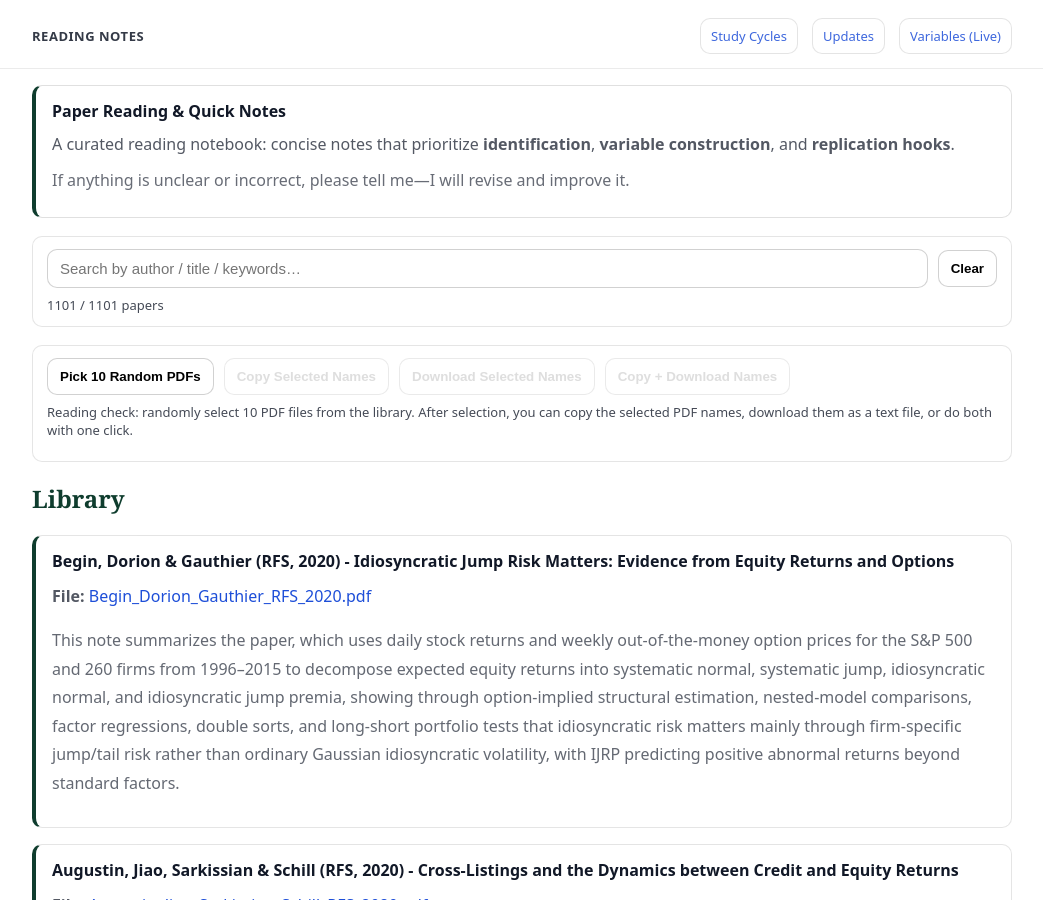
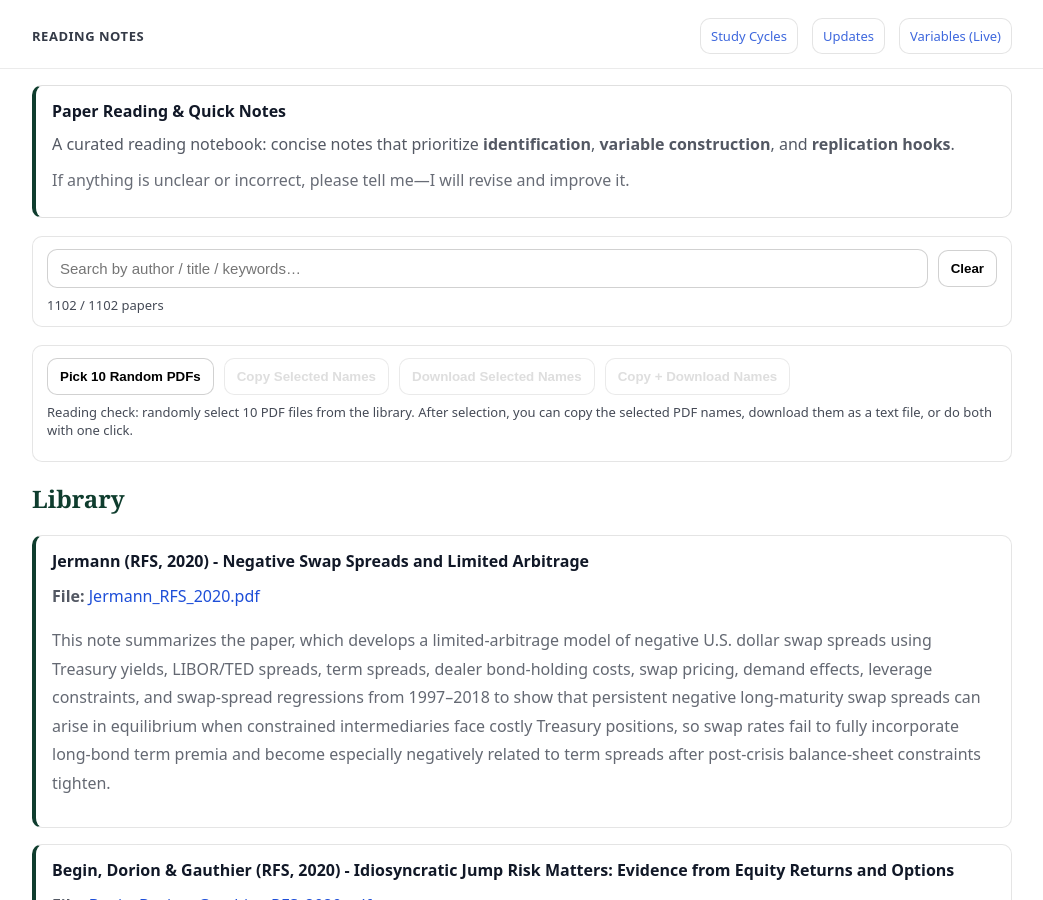
Before and after one commit to yaxinzn/study-archive, a Jekyll site: the page built from reading/index.md, in a window 1280 px wide and 900 px high. Shown: the whole window, without its empty margins (118-1161 px from the left). Built offline with Jekyll 4.4.1, drawn with Linux system fonts in a browser that asks for light colours.

Commit message:
Reading: add/update Jermann_RFS_2020.pdf

```diff
--- a/_data/reading.yml
+++ b/_data/reading.yml
@@ -1,3 +1,7 @@
+- title: "Jermann (RFS, 2020) - Negative Swap Spreads and Limited Arbitrage"
+  file: "Jermann_RFS_2020.pdf"
+  desc: "This note summarizes the paper, which develops a limited-arbitrage model of negative U.S. dollar swap spreads using Treasury yields, LIBOR/TED spreads, term spreads, dealer bond-holding costs, swap pricing, demand effects, leverage constraints, and swap-spread regressions from 1997–2018 to show that persistent negative long-maturity swap spreads can arise in equilibrium when constrained intermediaries face costly Treasury positions, so swap rates fail to fully incorporate long-bond term premia and become especially negatively related to term spreads after post-crisis balance-sheet constraints tighten."
+
 - title: " Begin, Dorion & Gauthier (RFS, 2020) - Idiosyncratic Jump Risk Matters: Evidence from Equity Returns and Options"
   file: "Begin_Dorion_Gauthier_RFS_2020.pdf"
   desc: "This note summarizes the paper, which uses daily stock returns and weekly out-of-the-money option prices for the S&P 500 and 260 firms from 1996–2015 to decompose expected equity returns into systematic normal, systematic jump, idiosyncratic normal, and idiosyncratic jump premia, showing through option-implied structural estimation, nested-model comparisons, factor regressions, double sorts, and long-short portfolio tests that idiosyncratic risk matters mainly through firm-specific jump/tail risk rather than ordinary Gaussian idiosyncratic volatility, with IJRP predicting positive abnormal returns beyond standard factors."
```
Also changed, not shown: 1 other file.
